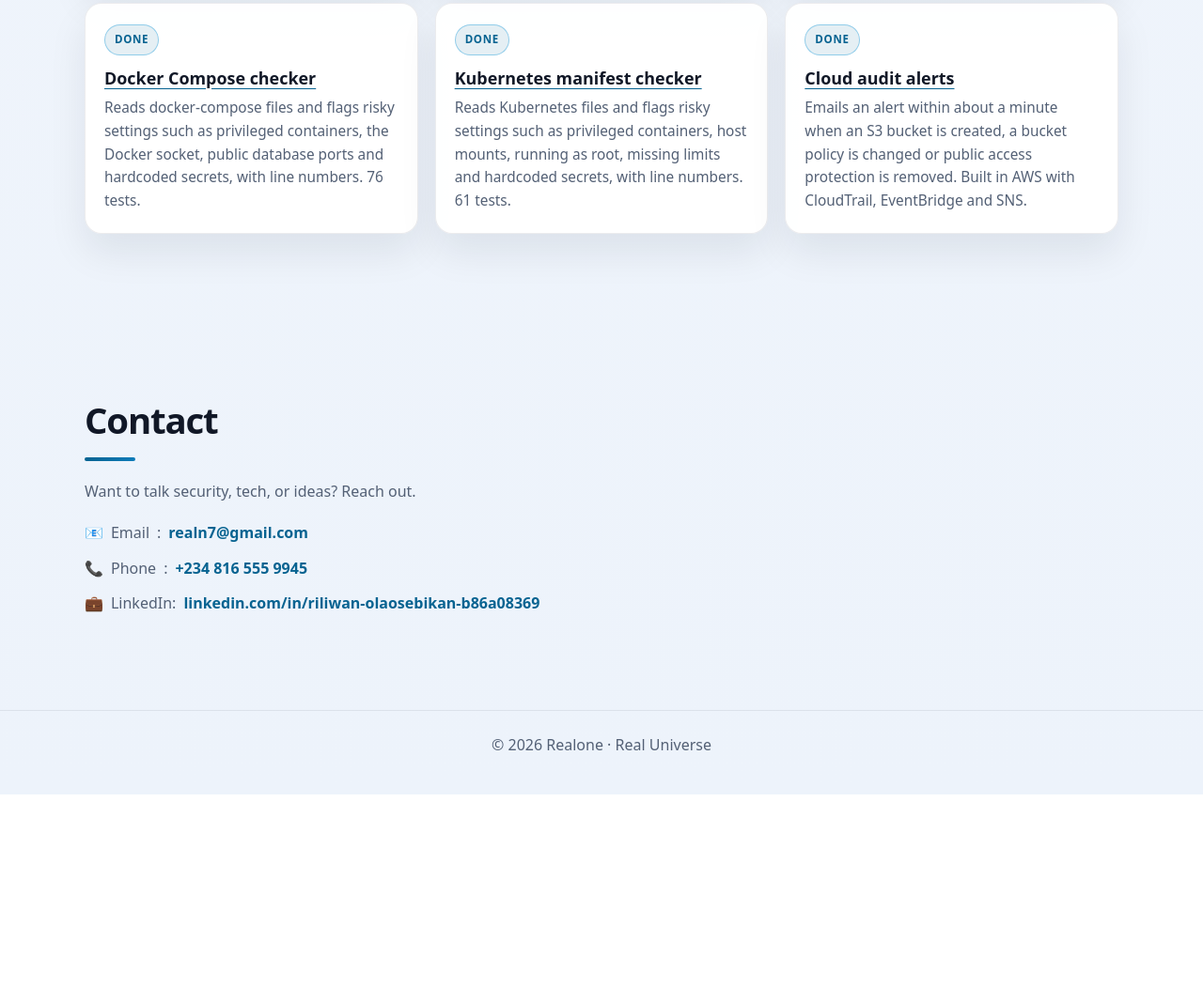
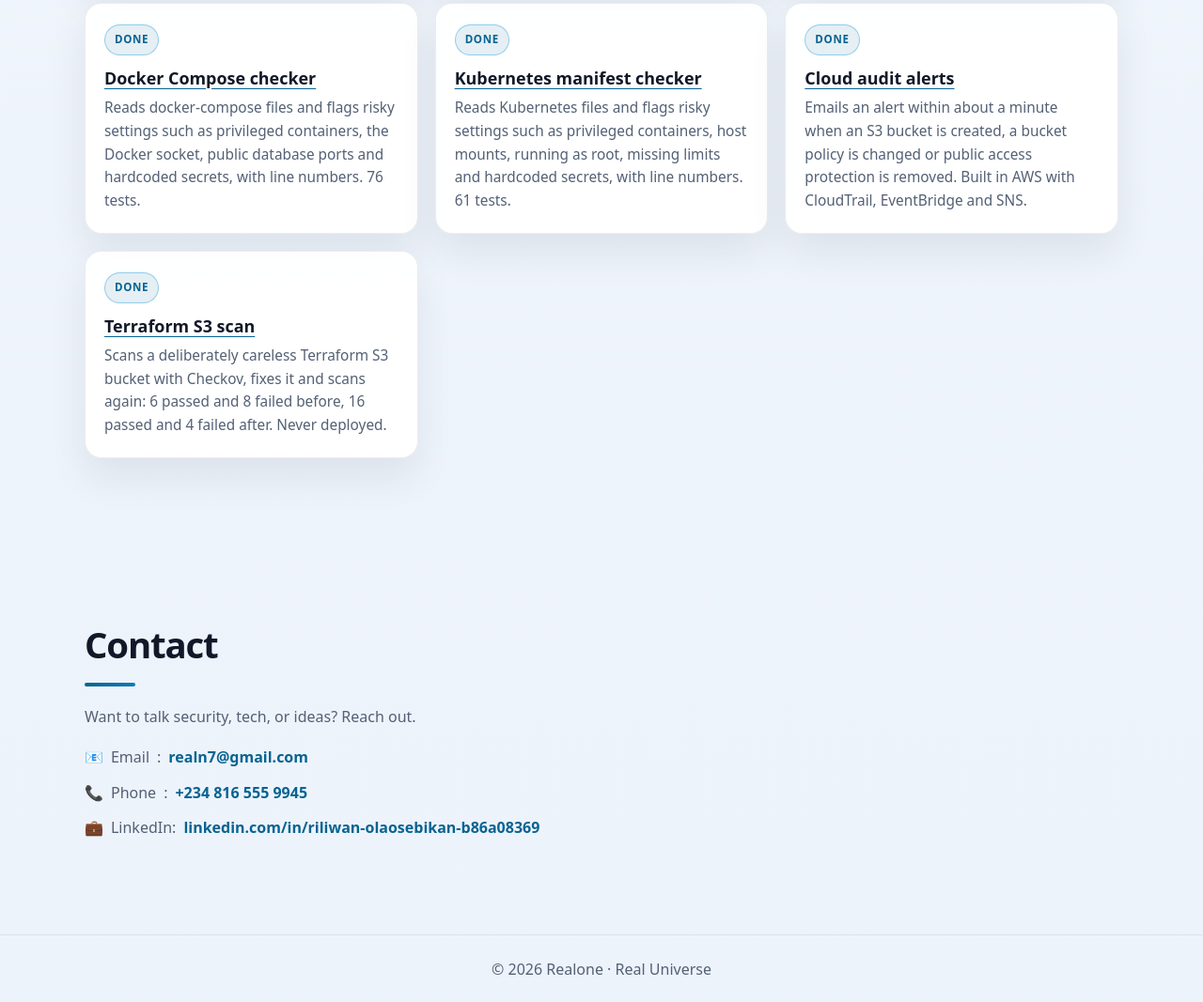
Before and after one commit to twistedsol/Tracking-Tool, a plain HTML site: page index.html in a window 1280 px wide. Shown: the part 3630-4697 px from the top of the page at 94% size. Before the commit the page ends 4476 px from the top, so only its background shows below. Drawn offline with Linux system fonts and the light colour scheme.

Commit message:
Terraform S3 lab card

```diff
--- a/index.html
+++ b/index.html
@@ -722,6 +722,11 @@
                Emails an alert within about a minute when an S3 bucket is created, a bucket policy is changed or public access protection is removed. Built in AWS with CloudTrail, EventBridge and SNS.
               </p>
             </article>
+            <article class="card">
+  <span class="badge" data-i18n="status_done">Done</span>
+  <h3><a href="https://github.com/twistedsol/terraform-s3-lab" target="_blank" rel="noopener" data-i18n="lab13_title" style="text-decoration: underline; text-decoration-color: var(--accent); text-underline-offset: 4px;">Terraform S3 scan</a></h3>
+  <p data-i18n="lab13_text">Scans a deliberately careless Terraform S3 bucket with Checkov, fixes it and scans again: 6 passed and 8 failed before, 16 passed and 4 failed after. Never deployed.</p>
+</article>
           </div>
         </div>
       </section>
@@ -852,6 +857,8 @@ lab10_text: "A Python tool that reads GitHub Actions workflow files and flags ri
 lab3_title: "Cloud audit alerts",
           lab3_text:
             "Emails an alert within about a minute when an S3 bucket is created, a bucket policy is changed or public access protection is removed. Built in AWS with CloudTrail, EventBridge and SNS.",
+                  lab13_title: "Terraform S3 scan",
+        lab13_text: "Scans a deliberately careless Terraform S3 bucket with Checkov, fixes it and scans again: 6 passed and 8 failed before, 16 passed and 4 failed after. Never deployed.",
           contact_title: "Contact",
           contact_text: "Want to talk security, tech, or ideas? Reach out.",
           label_email: "Email",
@@ -949,6 +956,8 @@ lab10_text: "Un outil Python qui lit des fichiers de workflow GitHub Actions et
           lab3_title: "Alertes sur les journaux d'audit cloud",
           lab3_text:
            "Envoie un e-mail d'alerte en une minute environ quand un bucket S3 est créé, qu'une politique de bucket est modifiée ou que la protection d'accès public est supprimée. Construit sur AWS avec CloudTrail, EventBridge et SNS.",
+                  lab13_title: "Scan Terraform S3",
+        lab13_text: "Analyse avec Checkov un bucket S3 Terraform volontairement négligé, le corrige puis le rescanne : 6 contrôles réussis et 8 échoués avant, 16 réussis et 4 échoués après. Jamais déployé.",
           contact_title: "Contact",
           contact_text: "Envie de parler sécurité, technologie ou idées ? Écrivez-moi.",
           label_email: "E-mail",
```
